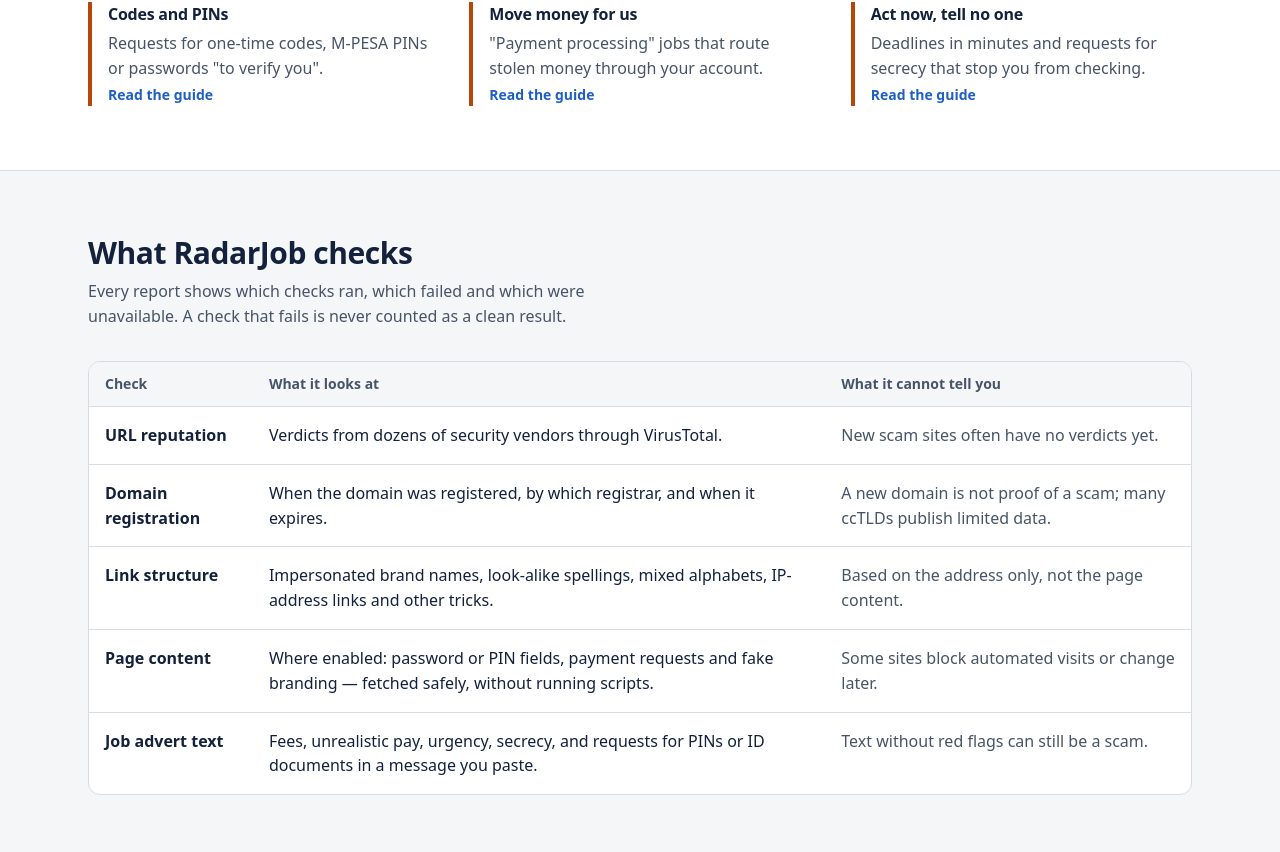
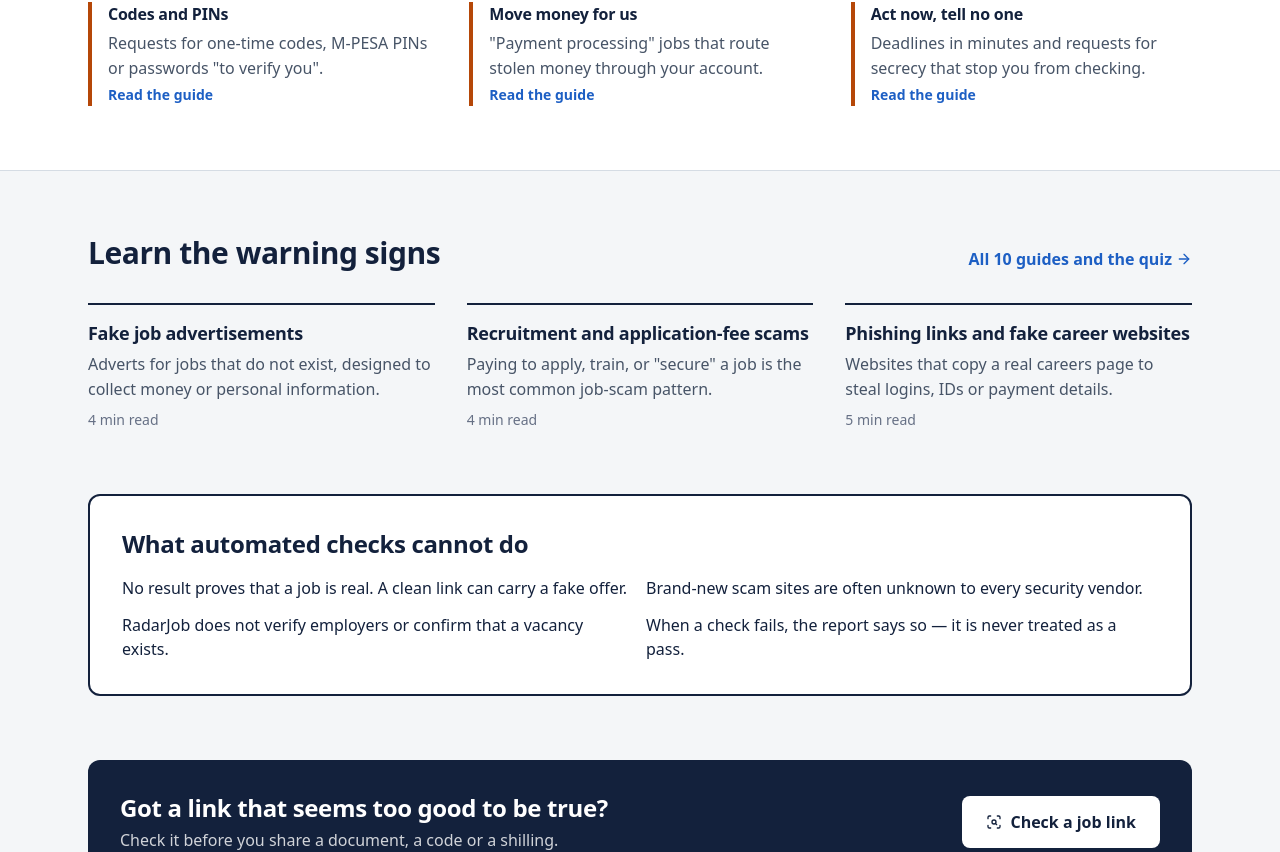
Before and after one commit to kiprotich25/radarJob, a Next.js app in the folder apps/web/: page / in a window 1280 px wide. Shown: the part 1325-2177 px from the top of the page. Built offline with nearby package versions, Linux system fonts and the light colour scheme.

Commit message:
commented the checks section of the dashboard

```diff
--- a/apps/web/src/app/page.tsx
+++ b/apps/web/src/app/page.tsx
@@ -152,7 +152,7 @@ export default function HomePage() {
         </div>
       </section>
 
-      <section aria-labelledby="checks" className="mx-auto max-w-6xl px-4 py-16 sm:px-6">
+      {/* <section aria-labelledby="checks" className="mx-auto max-w-6xl px-4 py-16 sm:px-6">
         <h2 id="checks" className="text-3xl font-extrabold text-ink">
           What RadarJob checks
         </h2>
@@ -188,7 +188,7 @@ export default function HomePage() {
             </tbody>
           </table>
         </div>
-      </section>
+      </section> */}
 
       <section aria-labelledby="guides" className="mx-auto max-w-6xl px-4 py-16 sm:px-6">
         <div className="flex flex-wrap items-end justify-between gap-4">
```
